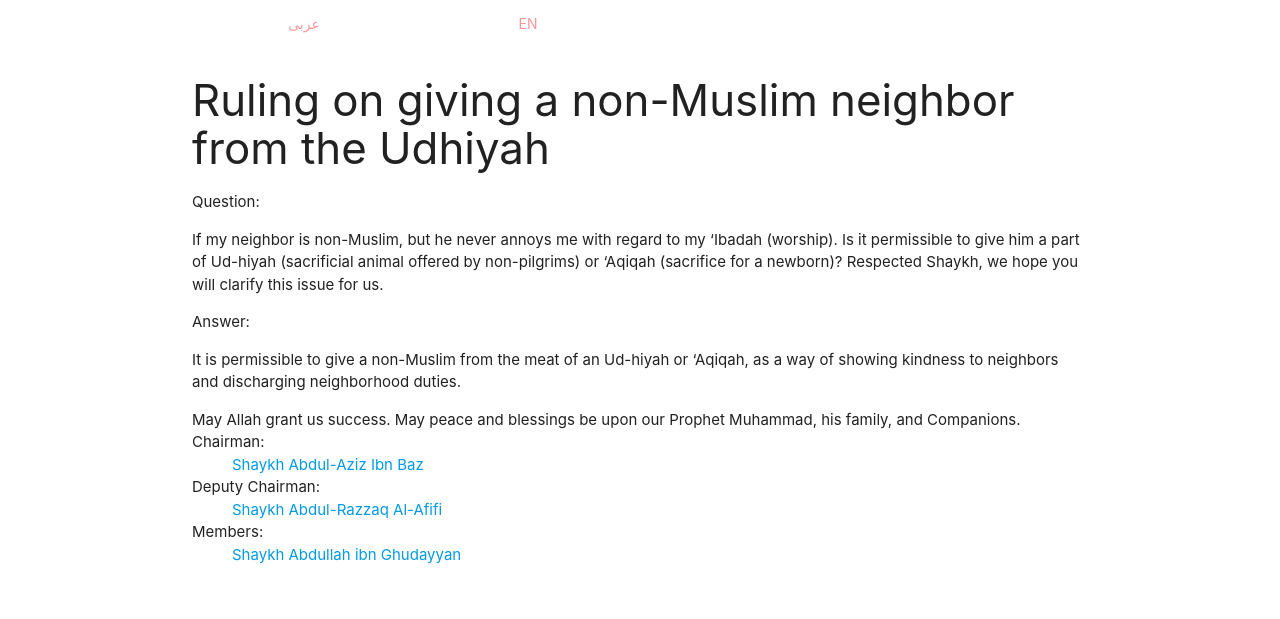
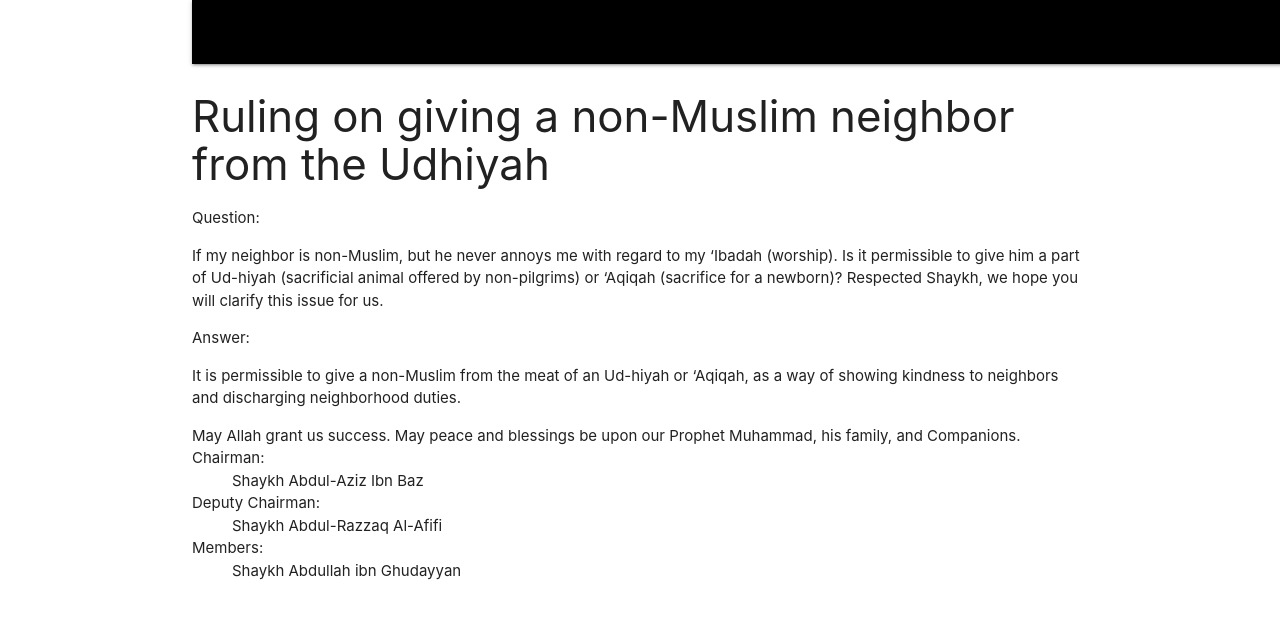
Before and after one commit to alsalafiyyah/alifta, a Jekyll site: the page built from _posts/en/2020-07-27-ruling-on-giving-kafir-udhiyah.md, in a window 1280 px wide. Shown: the top 619 px of the page. Built offline with Jekyll 4.4.1, drawn with Linux system fonts in a browser that asks for light colours.

Commit message:
Update post.html

```diff
--- a/_layouts/post.html
+++ b/_layouts/post.html
@@ -4,11 +4,9 @@
 
 {% if page.date %}
 
-<div class="{{ page.locale }}" itemscope itemtype="http://schema.org/BlogPosting">
-
+<div class="navbar-fixed">
 {% if page.uid %}
-<div class="row language-selector">
-  <ul class="tabs lang">
+<ul id="dropdown1" class="dropdown-content">
   {% assign postsOrPages = site.posts
     | concat: site.pages
     | concat: site.ar
@@ -17,22 +15,26 @@
   {% for item in postsOrPages %}
   <!-- filter /page/ -->
   {% unless item.url contains '/page/' %}
-  <li class="tab col s3">
-  <a href="{{ site.baseurl }}{{ item.url }}" class="{{ item.locale }}">
-    {{ site.data.locales[item.locale].name }}
-  </a>
-    </li>
+  <li class="active">
+   <a href="{{ site.baseurl }}{{ item.url }}" class="{{ item.locale }}">{{ site.data.locales[item.locale].name }}</a>
+  </li>
   {% else %}
-  <li class="tab col s3">
-  <a href="{{ site.baseurl }}{{ item.url }}" class="{{ item.locale }} disabled">
-    {{ site.data.locales[item.locale].name }}
-  </a>
-    </li>
+  <li>
+   <a href="{{ site.baseurl }}{{ item.url }}" class="{{ item.locale }}">{{ site.data.locales[item.locale].name }}</a>
+  </li>
   {% endunless %}
   {% endfor %}
-  </ul>
+</ul>
+{% endif%}
+  <nav class="nav-extended">
+    <div class="nav-wrapper nav-wrapper-custom black center">
+     <a href="{{ site.url }}" class="sidenav-trigger"><i class="material-icons left">arrow_back</i></a>
+      <a class="dropdown-trigger right" href="#!" data-target="dropdown1">Languages<i class="material-icons right">arrow_drop_down</i></a>
+  </div>
+ </nav>
 </div>
-{% endif%}
+
+<div class="{{ page.locale }}" itemscope itemtype="http://schema.org/BlogPosting">
 
  <h3>{{ page.title }}</h3>
  {{ content }}
@@ -42,26 +44,20 @@
 </div>
 
 {% if page.muftis %}
-
   {% if page.muftis.chairman %}
   <dt>{{ site.data.locales[page.locale].post.chairman }}:</dt>
    {% for chairman in page.muftis.chairman %}
    <dd>
-    <a title="{{ chairman.name }}" href="{{ chairman.url | relative_url }}">
-     {{ chairman.name }}
-    </a>
+    {{ chairman.name }}
    </dd>
    {% endfor %}
    {% else %}
   {% endif %}
-
   {% if page.muftis.deputy_chairman %}
   <dt>{{ site.data.locales[page.locale].post.deputy_chairman }}:</dt>
    {% for deputy_chairman in page.muftis.deputy_chairman %}
    <dd>
-    <a title="{{ deputy_chairman.name }}" href="{{ deputy_chairman.url | relative_url }}">
-     {{ deputy_chairman.name }}
-    </a>
+    {{ deputy_chairman.name }}
    </dd>
    {% endfor %}
    {% else %}
@@ -70,18 +66,8 @@
   <dt>{{ site.data.locales[page.locale].post.members }}:</dt>
    {% for members in page.muftis.members %}
    <dd>
-    <a title="{{ members.name }}" href="{{ members.url | relative_url }}">
      {{ members.name }}
-    </a>
    </dd>
-   {% endfor %}
-   {% else %}
-  {% endif %}
-  {% if page.muftis.shaykh %}
-   {% for shaykh in page.muftis.shaykh %}
-    <dt>{{ site.data.locales[page.locale].post.shaykh }}:</dt>
-     <dd>
-      <a href="{{ shaykh.url | relative_url }}" title="{{ shaykh.name }}">{{ shaykh.name }}</a></dd>
    {% endfor %}
    {% else %}
   {% endif %}
```
